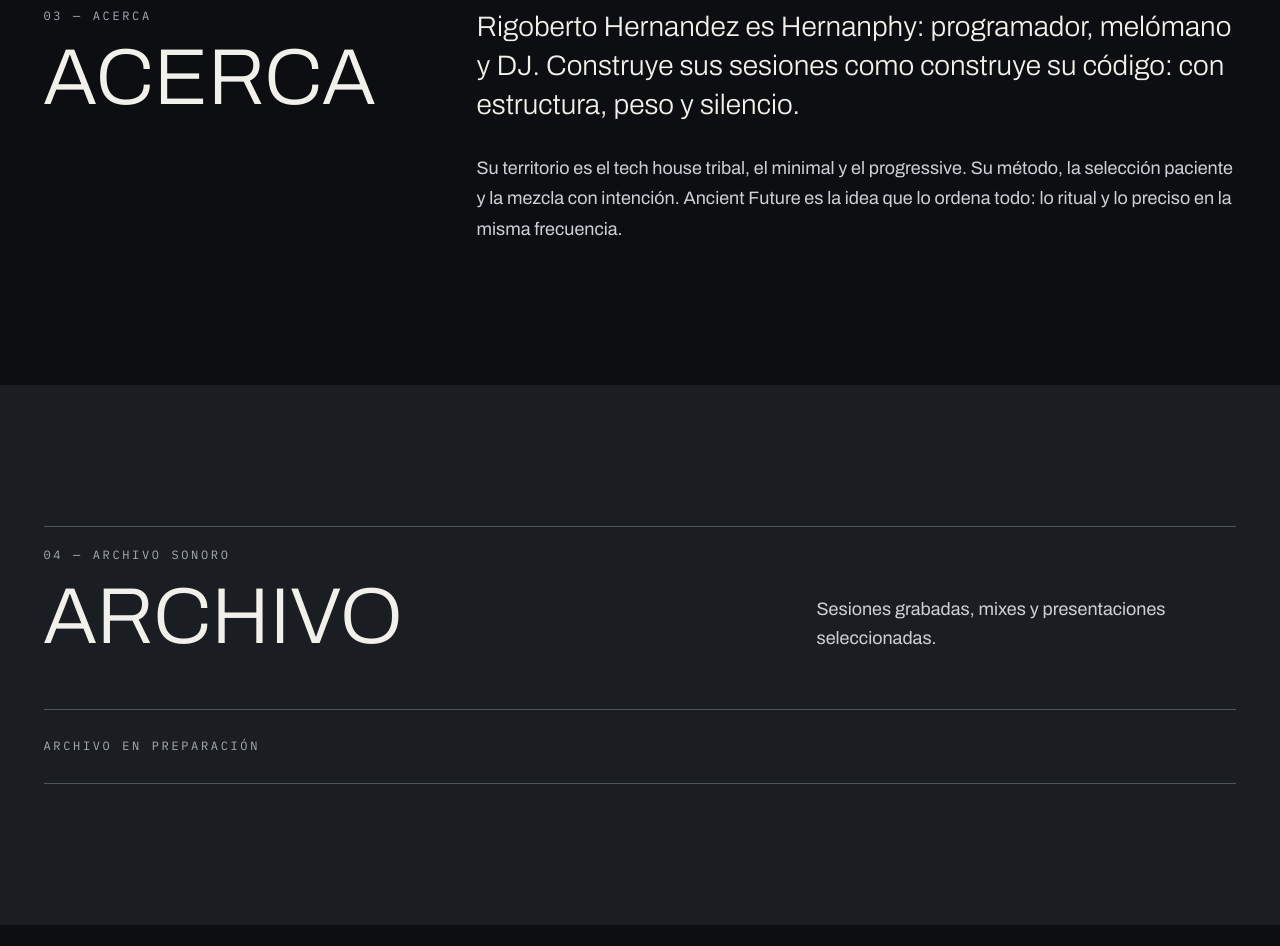
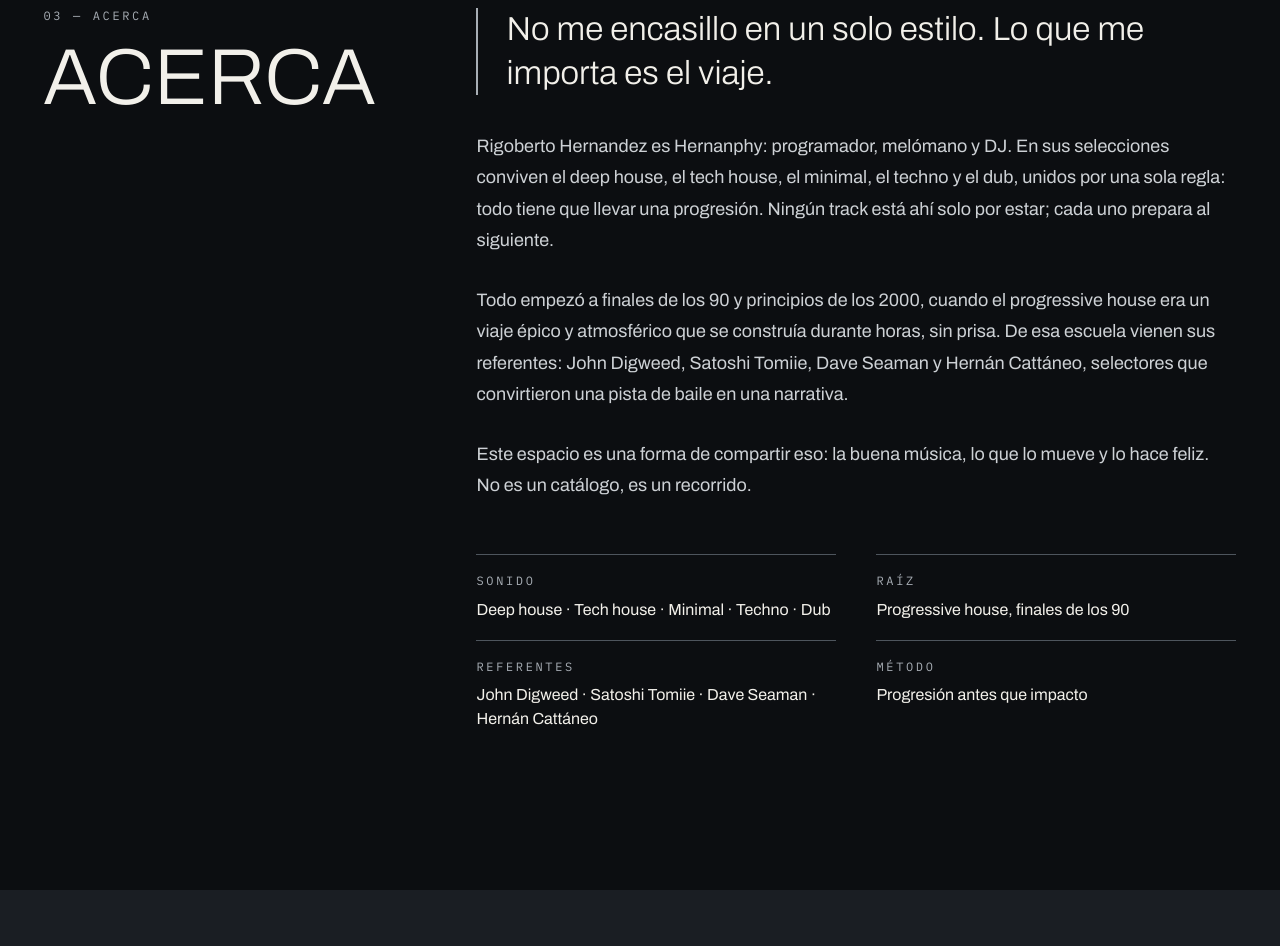
Before and after one commit to RH2026/hernanphy, an Astro site: page / in a window 1280 px wide. Shown: the part 4060-5006 px from the top of the page. Built offline with nearby package versions, Linux system fonts and the light colour scheme; Astro itself is replaced by a stand-in of ours; animation ran at ten frames a second.

Commit message:
Acerca: historia, sonido y referentes
Cita destacada, tres párrafos (estilos, raíz en el progressive de finales
de los 90 y propósito del espacio) y una ficha: sonido, raíz, referentes
y método. Descripción para buscadores actualizada.

Co-Authored-By: Claude Opus 5.5 <noreply@anthropic.com>
Claude-Session: https://claude.ai/code/session_018VgpUEEPDGZ8CUtZvBNhfd

```diff
--- a/src/components/About.astro
+++ b/src/components/About.astro
@@ -1,5 +1,6 @@
 ---
 import { artist } from '../data/artist.js';
+const { quote, paragraphs, facts } = artist.bio;
 ---
 <section id="acerca" class="section section--dark" aria-labelledby="acerca-t">
   <div class="wrap about">
@@ -7,9 +8,19 @@ import { artist } from '../data/artist.js';
       <p class="mono">03 — Acerca</p>
       <h2 id="acerca-t" class="shead__title">Acerca</h2>
     </div>
-    <div class="about__text" data-reveal>
-      <p class="about__lead">{artist.bio.lead}</p>
-      <p class="about__body">{artist.bio.body}</p>
+    <div class="about__text">
+      <blockquote class="about__quote" data-reveal>
+        <p>{quote}</p>
+      </blockquote>
+      {paragraphs.map((p) => <p class="about__body" data-reveal>{p}</p>)}
+      <dl class="about__facts" data-reveal>
+        {facts.map((f) => (
+          <div class="about__fact">
+            <dt class="mono">{f.label}</dt>
+            <dd>{f.value}</dd>
+          </div>
+        ))}
+      </dl>
     </div>
   </div>
 </section>
--- a/src/data/artist.js
+++ b/src/data/artist.js
@@ -18,11 +18,23 @@ export const artist = {
 
   // Texto para Google y para cuando se comparte el enlace.
   seoDescription:
-    'Rigoberto Hernandez es Hernanphy: programador, melómano y DJ. Ancient Future — selecciones de tech house tribal, minimal y progressive.',
+    'Rigoberto Hernandez es Hernanphy: programador, melómano y DJ. Deep house, tech house, minimal, techno y dub, siempre con una progresión. Ancient Future.',
 
+  // Sección "Acerca".
   bio: {
-    lead: 'Rigoberto Hernandez es Hernanphy: programador, melómano y DJ. Construye sus sesiones como construye su código: con estructura, peso y silencio.',
-    body: 'Su territorio es el tech house tribal, el minimal y el progressive. Su método, la selección paciente y la mezcla con intención. Ancient Future es la idea que lo ordena todo: lo ritual y lo preciso en la misma frecuencia.'
+    quote: 'No me encasillo en un solo estilo. Lo que me importa es el viaje.',
+    paragraphs: [
+      'Rigoberto Hernandez es Hernanphy: programador, melómano y DJ. En sus selecciones conviven el deep house, el tech house, el minimal, el techno y el dub, unidos por una sola regla: todo tiene que llevar una progresión. Ningún track está ahí solo por estar; cada uno prepara al siguiente.',
+      'Todo empezó a finales de los 90 y principios de los 2000, cuando el progressive house era un viaje épico y atmosférico que se construía durante horas, sin prisa. De esa escuela vienen sus referentes: John Digweed, Satoshi Tomiie, Dave Seaman y Hernán Cattáneo, selectores que convirtieron una pista de baile en una narrativa.',
+      'Este espacio es una forma de compartir eso: la buena música, lo que lo mueve y lo hace feliz. No es un catálogo, es un recorrido.'
+    ],
+    // Ficha breve que aparece junto al texto.
+    facts: [
+      { label: 'Sonido', value: 'Deep house · Tech house · Minimal · Techno · Dub' },
+      { label: 'Raíz', value: 'Progressive house, finales de los 90' },
+      { label: 'Referentes', value: 'John Digweed · Satoshi Tomiie · Dave Seaman · Hernán Cattáneo' },
+      { label: 'Método', value: 'Progresión antes que impacto' }
+    ]
   },
 
   // Correo de booking, p. ej. 'booking@hernanphy.com'
--- a/src/styles/global.css
+++ b/src/styles/global.css
@@ -322,8 +322,13 @@ body.menu-open { overflow: hidden; }
 .about { display: flex; flex-wrap: wrap; gap: 48px 72px; }
 .about__head { flex: 1 1 340px; }
 .about__text { flex: 999 1 560px; min-width: 0; max-width: 760px; display: flex; flex-direction: column; gap: 28px; }
-.about__lead { font-weight: 300; font-stretch: 112%; font-size: clamp(22px, 2.2vw, 30px); line-height: 1.38; }
-.about__body { color: var(--plata); line-height: 1.7; }
+.about__quote { margin: 0 0 8px; padding-left: 28px; border-left: 2px solid var(--titanio); }
+.about__quote p { font-weight: 300; font-stretch: 112%; font-size: clamp(24px, 2.6vw, 38px); line-height: 1.3; color: var(--marfil); }
+.about__body { color: var(--plata); line-height: 1.75; }
+.about__facts { margin: 24px 0 0; display: grid; grid-template-columns: repeat(2, minmax(0, 1fr)); gap: 0 40px; }
+.about__fact { padding: 18px 0; border-top: 1px solid var(--filete); display: flex; flex-direction: column; gap: 8px; }
+.about__fact dd { margin: 0; color: var(--marfil); font-size: 16px; line-height: 1.5; }
+@media (max-width: 640px) { .about__facts { grid-template-columns: minmax(0, 1fr); } }
 
 /* ---------- Archivo ---------- */
 .sets { margin-top: 56px; list-style: none; padding: 0; }
```
